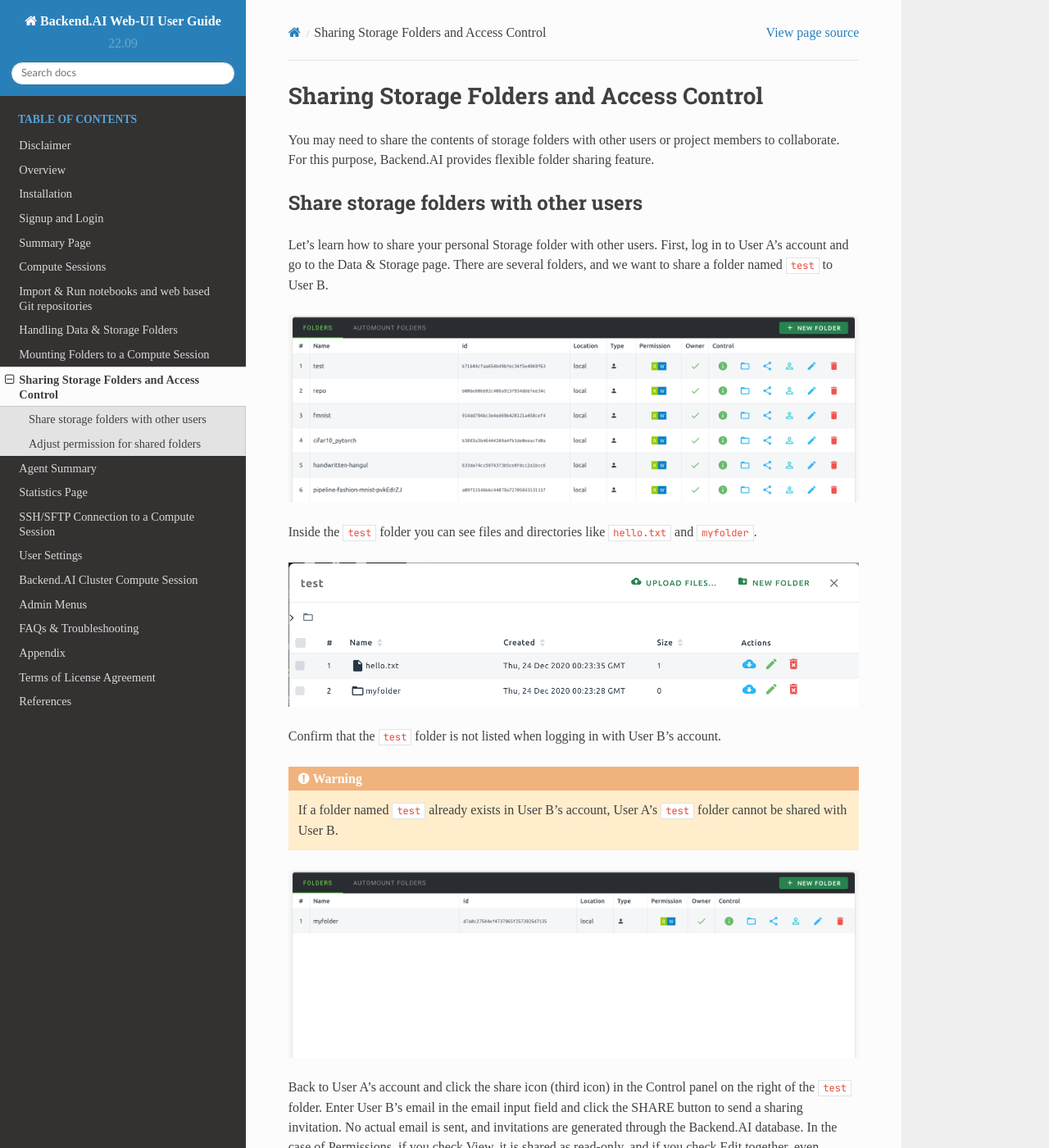
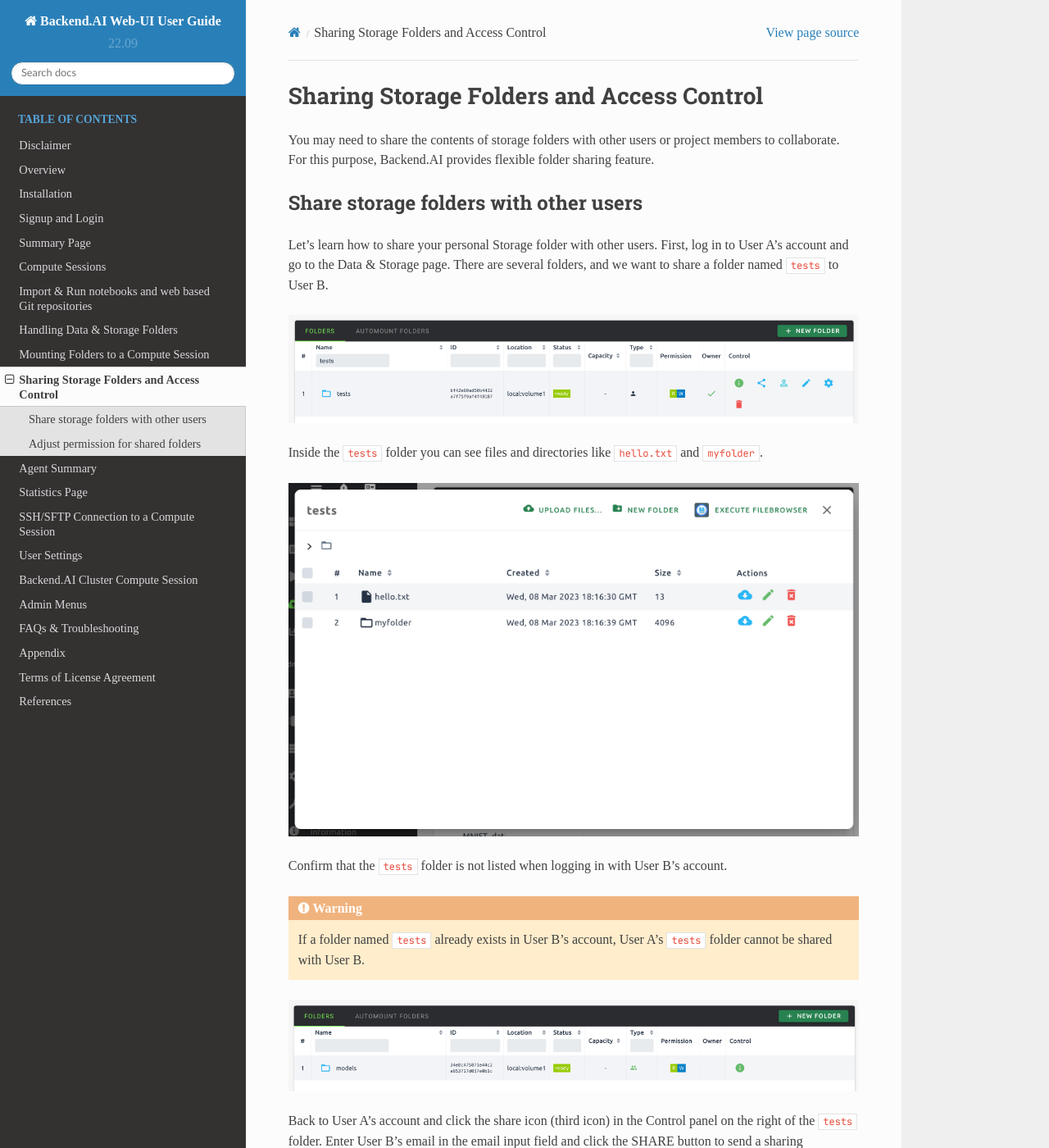
Before and after one commit to lablup/backend.ai-docs-webui, a Sphinx documentation site: the page built from docs/share_vfolder/share_vfolder.rst, in a window 1280 px wide and 1400 px high. Shown: the whole window at 82% size. Built offline with Sphinx 7.4.7 and the Read the Docs theme 2.0.0, drawn with Linux system fonts in a browser that asks for light colours; some web fonts are replaced; some of the changed text lies outside the part shown.

Commit message:
docs: update images in share_vfolder page

```diff
--- a/docs/share_vfolder/share_vfolder.rst
+++ b/docs/share_vfolder/share_vfolder.rst
@@ -12,26 +12,26 @@
 
 Let's learn how to share your personal Storage folder with other users. First,
 log in to User A's account and go to the Data & Storage page. There are several
-folders, and we want to share a folder named ``test`` to User B.
+folders, and we want to share a folder named ``tests`` to User B.
 
 .. image:: list_of_vfolders_A.png
 
-Inside the ``test`` folder you can see files and directories like ``hello.txt``
+Inside the ``tests`` folder you can see files and directories like ``hello.txt``
 and ``myfolder``.
 
 .. image:: test_vfolder_explorer_A.png
 
-Confirm that the ``test`` folder is not listed when logging in with User B's
+Confirm that the ``tests`` folder is not listed when logging in with User B's
 account.
 
 .. warning::
-   If a folder named ``test`` already exists in User B's account, User A's
-   ``test`` folder cannot be shared with User B.
+   If a folder named ``tests`` already exists in User B's account, User A's
+   ``tests`` folder cannot be shared with User B.
 
 .. image:: no_test_vfolder_in_B.png
 
 Back to User A's account and click the share icon (third icon) in the Control panel on the
-right of the ``test`` folder. Enter User B's email in the email input field and
+right of the ``tests`` folder. Enter User B's email in the email input field and
 click the SHARE button to send a sharing invitation. No actual email is sent,
 and invitations are generated through the Backend.AI database. In the case of
 Permissions, if you check View, it is shared as read-only, and if you check Edit
@@ -49,17 +49,17 @@
 
 .. image:: invitation_accept.png
 
-Go to the Data & Storage page and check that the ``test`` folder is displayed in
+Go to the Data & Storage page and check that the ``tests`` folder is displayed in
 the list. If you don't see it on the list, try refreshing your browser page.
 Since you have accepted the invitation, you can now view the contents of User
-A's ``test`` folder in User B account. Compared to the other folders created by
-User B, the ``test`` folder has no management icon in the Control panel. You
+A's ``tests`` folder in User B account. Compared to the other folders created by
+User B, the ``tests`` folder has no management icon in the Control panel. You
 can also see only the R (read-only) mark displayed in the Permission panel.
 
 .. image:: test_vfolder_listed_in_B.png
 
-Let's navigate inside the ``test`` folder by clicking the folder icon in the
-Control panel of ``test``. You can check the ``hello.txt`` and ``myfolder``
+Let's navigate inside the ``tests`` folder by clicking the folder icon in the
+Control panel of ``tests``. You can check the ``hello.txt`` and ``myfolder``
 that you checked in the User A's account again. Let's create a compute session
 by mounting this storge folder with the User B's account.
 
@@ -67,10 +67,10 @@
    :width: 350
    :align: center
 
-After creating a session, open the web terminal and check that the ``test``
-folder is mounted in the home folder. The contents of the ``test`` folder are
+After creating a session, open the web terminal and check that the ``tests``
+folder is mounted in the home folder. The contents of the ``tests`` folder are
 displayed, but attempts to create or delete files are not allowed. This is
-because User A shared it as read-only. User B can create a file in the ``test``
+because User A shared it as read-only. User B can create a file in the ``tests``
 folder if it has been shared including write access.
 
 .. image:: file_operations_on_shared_test_folder.png
@@ -80,7 +80,7 @@
 If you click the folder icon in the Control panel, you may notice that UPLOAD FILES button and
 NEW FOLDER button disappears and READ-ONLY FOLDER message is shown on that
 spot. Also modify icon and delete icon in the Action panel are also disabled since the
-folder is read-only. User B can create a file in the ``test`` folder if it has
+folder is read-only. User B can create a file in the ``tests`` folder if it has
 been shared including write access.
 
 .. image:: test_vfolder_explorer_B.png
```
Also changed, not shown: docs/share_vfolder/list_of_vfolders_A.png, docs/share_vfolder/no_test_vfolder_in_B.png, docs/share_vfolder/test_vfolder_explorer_A.png, docs/share_vfolder/test_vfolder_explorer_B.png, docs/share_vfolder/test_vfolder_listed_in_B.png.
